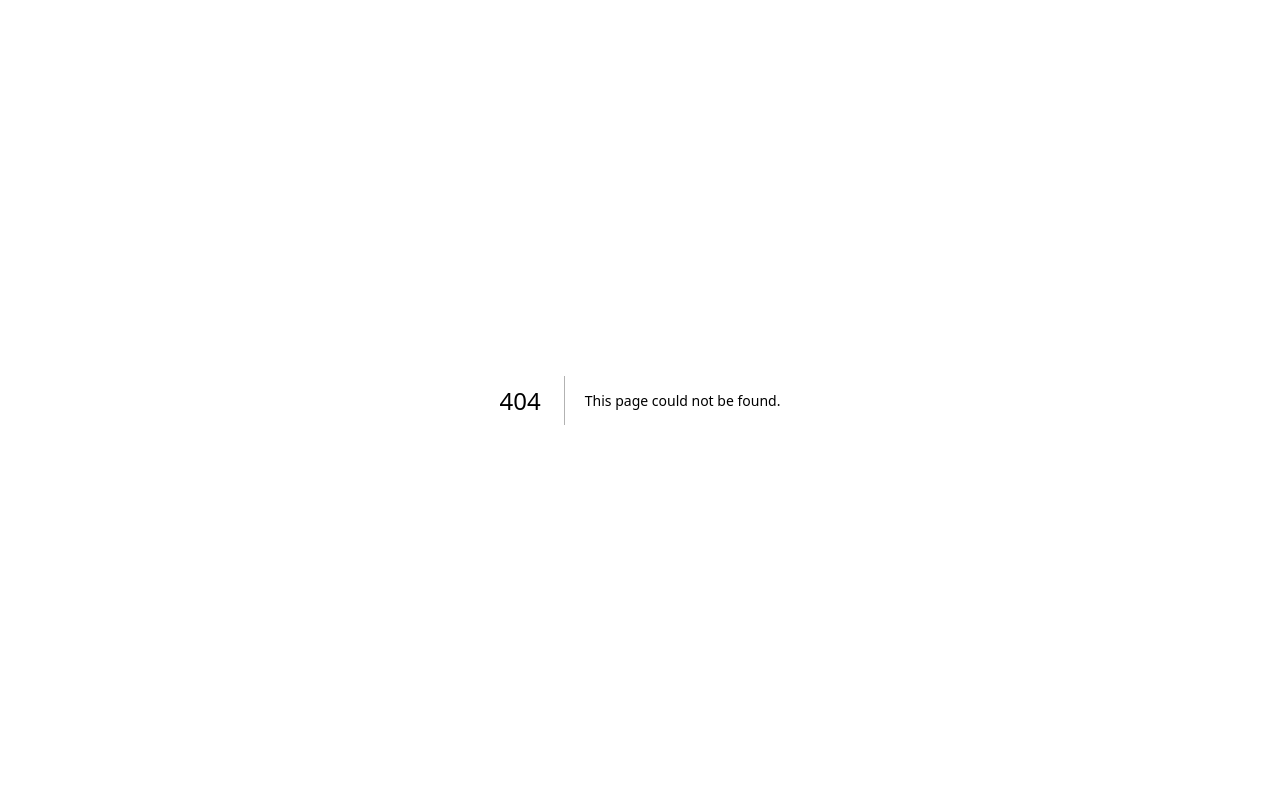
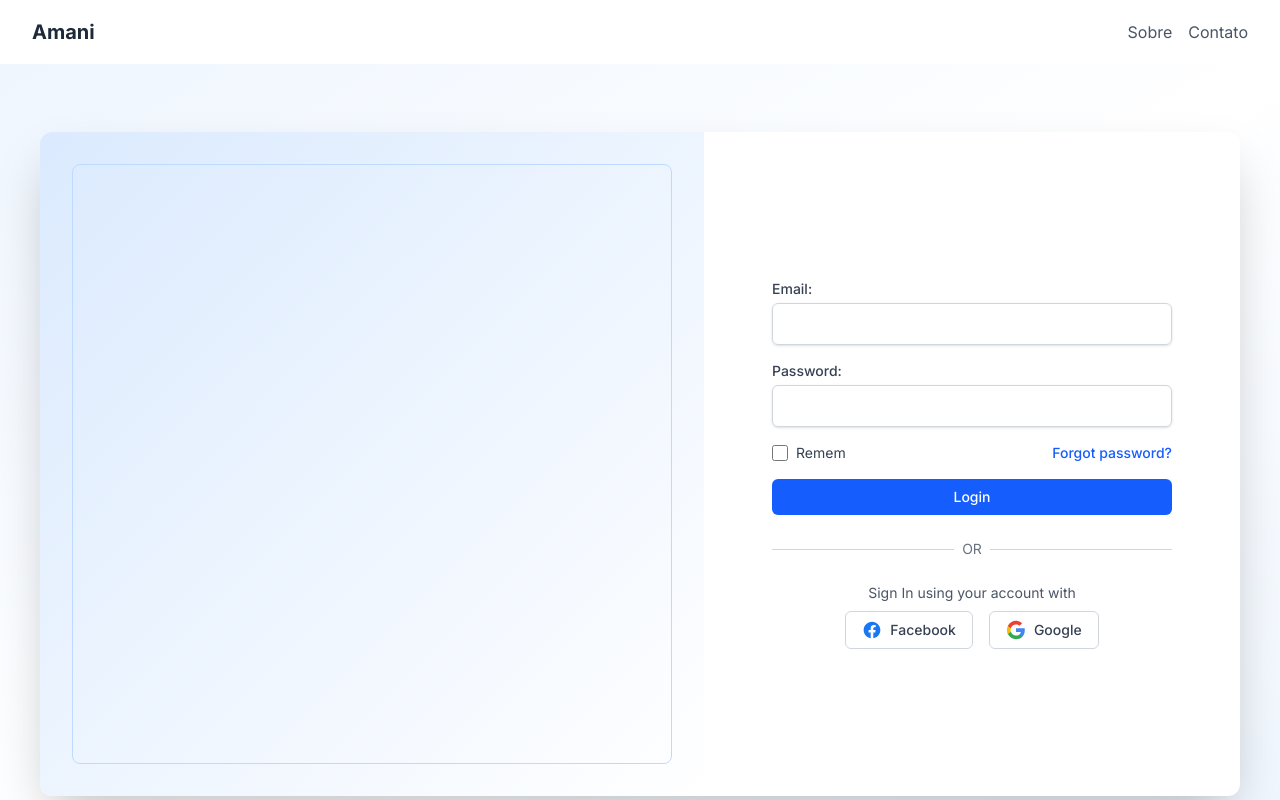
Before and after one commit to leandrocarra/amani, a Next.js app: page /login in a window 1280 px wide. Before the commit this address had no page. Shown: the top 800 px of the page. Built offline with nearby package versions, Linux system fonts and the light colour scheme.

Commit message:
change: rotas

```diff
--- /dev/null
+++ b/src/app/(dashboard)/documentos/page.tsx
@@ -0,0 +1,29 @@
+export default function Documentos() {
+  return (
+    <div className="space-y-6">
+      <div>
+        <h1 className="text-2xl font-bold text-gray-900">Documentos</h1>
+        <p className="mt-1 text-sm text-gray-500">
+          Acesse todos os documentos disponíveis.
+        </p>
+      </div>
+
+      <div className="grid gap-6 sm:grid-cols-2 lg:grid-cols-3">
+        {Array.from({ length: 6 }).map((_, i) => (
+          <div
+            key={i}
+            className="overflow-hidden rounded-lg border border-gray-200 bg-white p-4 shadow-sm"
+          >
+            <div className="flex items-center space-x-3">
+              <div className="h-10 w-10 flex-shrink-0 rounded-full bg-gray-100"></div>
+              <div>
+                <h3 className="text-lg font-medium text-gray-900">Documento {i + 1}</h3>
+                <p className="mt-1 text-sm text-gray-500">Descrição do documento</p>
+              </div>
+            </div>
+          </div>
+        ))}
+      </div>
+    </div>
+  );
+}
--- /dev/null
+++ b/src/app/(dashboard)/modulo-x/page.tsx
@@ -0,0 +1,16 @@
+export default function ModuloX() {
+  return (
+    <div className="space-y-6">
+      <div>
+        <h1 className="text-2xl font-bold text-gray-900">Módulo X</h1>
+        <p className="mt-1 text-sm text-gray-500">
+          Conteúdo do Módulo X.
+        </p>
+      </div>
+
+      <div className="rounded-lg border border-gray-200 bg-white p-6">
+        <p>Conteúdo em desenvolvimento...</p>
+      </div>
+    </div>
+  );
+}
--- /dev/null
+++ b/src/app/(dashboard)/modulo-y/page.tsx
@@ -0,0 +1,16 @@
+export default function ModuloY() {
+  return (
+    <div className="space-y-6">
+      <div>
+        <h1 className="text-2xl font-bold text-gray-900">Módulo Y</h1>
+        <p className="mt-1 text-sm text-gray-500">
+          Conteúdo do Módulo Y.
+        </p>
+      </div>
+
+      <div className="rounded-lg border border-gray-200 bg-white p-6">
+        <p>Conteúdo em desenvolvimento...</p>
+      </div>
+    </div>
+  );
+}
--- /dev/null
+++ b/src/app/(public)/login/page.tsx
@@ -0,0 +1,93 @@
+import Link from 'next/link';
+import { FacebookIcon } from '@/components/icons/FacebookIcon';
+import { GoogleIcon } from '@/components/icons/GoogleIcon';
+
+export default function LoginPage() {
+  return (
+    <div className="min-h-screen bg-gradient-to-br from-blue-50 via-white to-blue-50">
+      <div className="flex min-h-screen items-center justify-center p-4">
+        <div className="flex w-full max-w-[1200px] rounded-xl bg-white shadow-2xl">
+          {/* Área da imagem/logo à esquerda */}
+          <div className="hidden flex-1 items-center justify-center rounded-l-xl bg-gradient-to-br from-blue-100 to-white p-8 md:flex">
+            <div className="h-[600px] w-[600px] rounded-lg border border-blue-200"></div>
+          </div>
+
+          {/* Formulário de login à direita */}
+          <div className="flex w-full flex-1 items-center justify-center p-8">
+            <div className="w-full max-w-[400px] space-y-6">
+              <div className="space-y-4">
+                <div>
+                  <label htmlFor="email" className="block text-sm font-medium text-gray-700">
+                    Email:
+                  </label>
+                  <input
+                    type="email"
+                    id="email"
+                    className="mt-1 block w-full rounded-md border border-gray-300 px-3 py-2 shadow-sm focus:border-blue-500 focus:outline-none focus:ring-1 focus:ring-blue-500"
+                  />
+                </div>
+
+                <div>
+                  <label htmlFor="password" className="block text-sm font-medium text-gray-700">
+                    Password:
+                  </label>
+                  <input
+                    type="password"
+                    id="password"
+                    className="mt-1 block w-full rounded-md border border-gray-300 px-3 py-2 shadow-sm focus:border-blue-500 focus:outline-none focus:ring-1 focus:ring-blue-500"
+                  />
+                </div>
+
+                <div className="flex items-center justify-between">
+                  <div className="flex items-center">
+                    <input
+                      type="checkbox"
+                      id="remember"
+                      className="h-4 w-4 rounded border-gray-300 text-blue-600 focus:ring-blue-500"
+                    />
+                    <label htmlFor="remember" className="ml-2 block text-sm text-gray-700">
+                      Remem
+                    </label>
+                  </div>
+                  <Link
+                    href="/forgot-password"
+                    className="text-sm font-medium text-blue-600 hover:text-blue-500"
+                  >
+                    Forgot password?
+                  </Link>
+                </div>
+
+                <button className="w-full rounded-md bg-blue-600 px-4 py-2 text-sm font-medium text-white hover:bg-blue-700 focus:outline-none focus:ring-2 focus:ring-blue-500 focus:ring-offset-2">
+                  Login
+                </button>
+              </div>
+
+              <div className="relative">
+                <div className="absolute inset-0 flex items-center">
+                  <div className="w-full border-t border-gray-300"></div>
+                </div>
+                <div className="relative flex justify-center text-sm">
+                  <span className="bg-white px-2 text-gray-500">OR</span>
+                </div>
+              </div>
+
+              <div className="space-y-2">
+                <p className="text-center text-sm text-gray-600">Sign In using your account with</p>
+                <div className="flex justify-center space-x-4">
+                  <button className="flex items-center justify-center space-x-2 rounded-md border border-gray-300 px-4 py-2 text-sm font-medium text-gray-700 hover:bg-gray-50">
+                    <FacebookIcon className="h-5 w-5 text-[#1877F2]" />
+                    <span>Facebook</span>
+                  </button>
+                  <button className="flex items-center justify-center space-x-2 rounded-md border border-gray-300 px-4 py-2 text-sm font-medium text-gray-700 hover:bg-gray-50">
+                    <GoogleIcon className="h-5 w-5" />
+                    <span>Google</span>
+                  </button>
+                </div>
+              </div>
+            </div>
+          </div>
+        </div>
+      </div>
+    </div>
+  );
+}
--- /dev/null
+++ b/src/app/(public)/page.tsx
@@ -0,0 +1,16 @@
+export default function Home() {
+  return (
+    <div className="py-12">
+      <div className="mx-auto max-w-7xl px-4 sm:px-6 lg:px-8">
+        <div className="text-center">
+          <h1 className="text-4xl font-bold tracking-tight text-gray-900 sm:text-5xl md:text-6xl">
+            Bem-vindo à Amani Soluções
+          </h1>
+          <p className="mx-auto mt-3 max-w-md text-base text-gray-500 sm:text-lg md:mt-5 md:max-w-3xl md:text-xl">
+            Uma plataforma moderna construída com Next.js, TypeScript e Tailwind CSS.
+          </p>
+        </div>
+      </div>
+    </div>
+  );
+}
--- /dev/null
+++ b/src/app/not-found.tsx
@@ -0,0 +1,26 @@
+import Link from 'next/link';
+
+export default function NotFound() {
+  return (
+    <div className="flex min-h-screen items-center justify-center bg-gray-50 px-4 py-12 sm:px-6 lg:px-8">
+      <div className="w-full max-w-md space-y-8 text-center">
+        <div>
+          <h1 className="mt-6 text-3xl font-bold tracking-tight text-gray-900 sm:text-4xl">
+            Página não encontrada
+          </h1>
+          <p className="mt-2 text-base text-gray-500">
+            Desculpe, não conseguimos encontrar a página que você está procurando.
+          </p>
+        </div>
+        <div>
+          <Link
+            href="/"
+            className="inline-flex items-center rounded-md bg-blue-600 px-4 py-2 text-sm font-medium text-white hover:bg-blue-700"
+          >
+            Voltar para a página inicial
+          </Link>
+        </div>
+      </div>
+    </div>
+  );
+}
```
